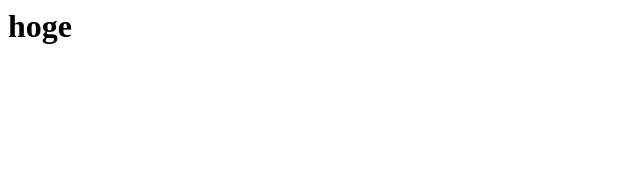
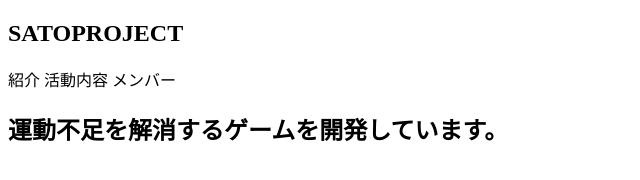
Before and after one commit to tomotomoreisen/Satopro_web_first, a plain HTML site: page index.html in a window 1280 px wide. Shown: the whole page, without its empty margins (0-640 px from the left). Drawn offline with Linux system fonts and the light colour scheme.

Commit message:
htmlいじった

```diff
--- a/index.html
+++ b/index.html
@@ -1,11 +1,17 @@
-<!DOCTYPEi html>
+<!DOCTYPE html>
 <html lang="ja">
 <head>
 <link rel="stylesheet" tyep="text/css" href="style.css">
 </head>
 
 <body>
-<h1>hoge</h1>
+<section id="main">
+<h1>SATOPROJECT</h1>
+<div　id="intro">紹介</div>
+<div id="activity">活動内容</div>
+<div id="member">メンバー</div>
+<h2>運動不足を解消するゲームを開発しています。</h2>
+</section>
 </body>
 
 </html>
--- a/style.css
+++ b/style.css
@@ -0,0 +1,11 @@
+#intro{
+  display: inline-block;
+}
+
+#activity{
+  display: inline-block;
+}
+
+#member{
+  display: inline-block;
+}
```
